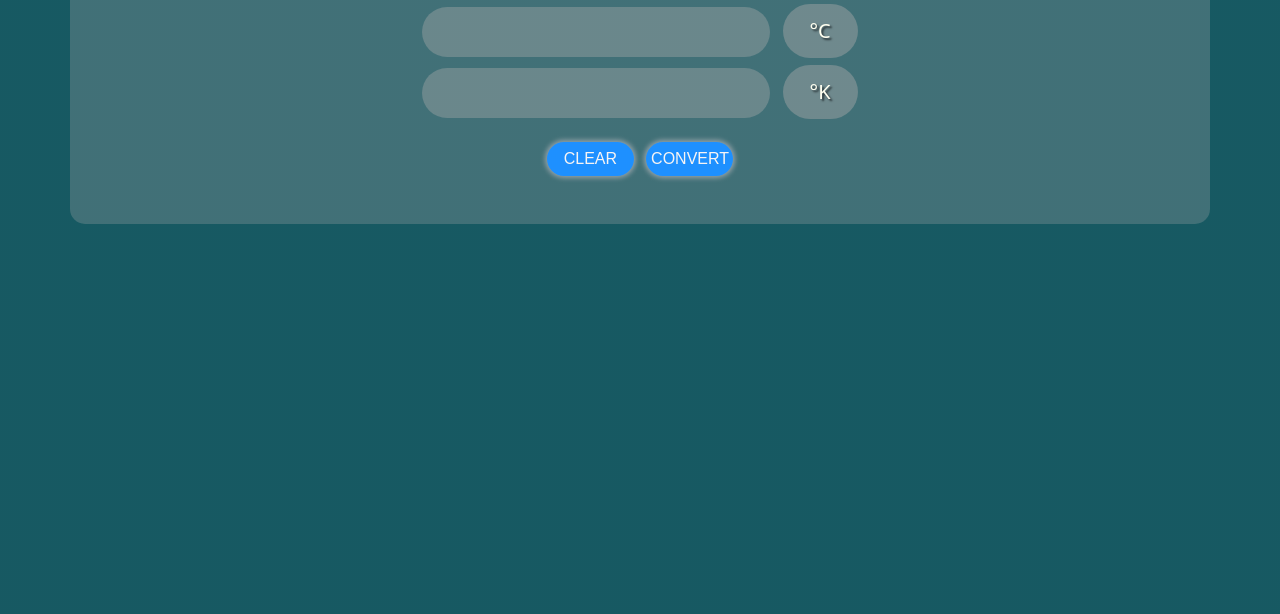
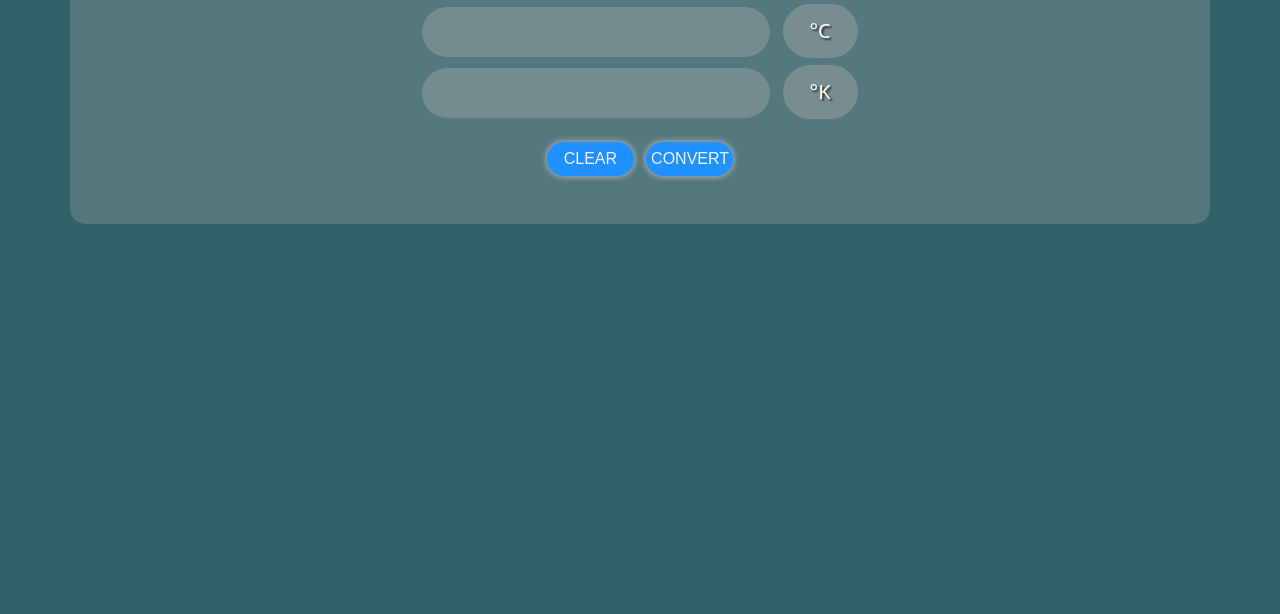
Before and after one commit to Mikebain2387/TemperatureConverter, a plain HTML site: page index.html in a window 1280 px wide. Shown: the part 234-848 px from the top of the page. Drawn offline with Linux system fonts and the light colour scheme; the site is published under a folder, as on GitHub Pages, so addresses that start at the root find nothing.

Commit message:
Update style.css

```diff
--- a/css/style.css
+++ b/css/style.css
@@ -2,7 +2,7 @@
 
 html, body{
 
- background: linear-gradient(180deg, rgba(0, 73, 83, 0.7) , rgba(0, 73, 83, 0.7)), url("/images/mountains.jpg");
+ background: linear-gradient(180deg, rgba(0, 73, 83, 0.7) , rgba(0, 73, 83, 0.7)), url("../images/mountains.jpg");
  height: 100%;
  background-size: cover;
  background-position: center;
```
